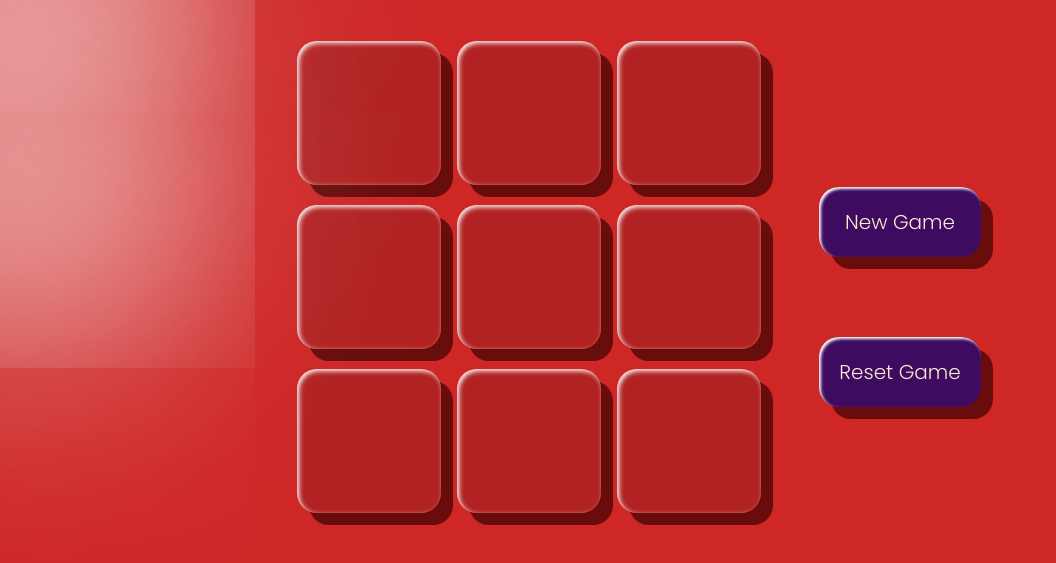
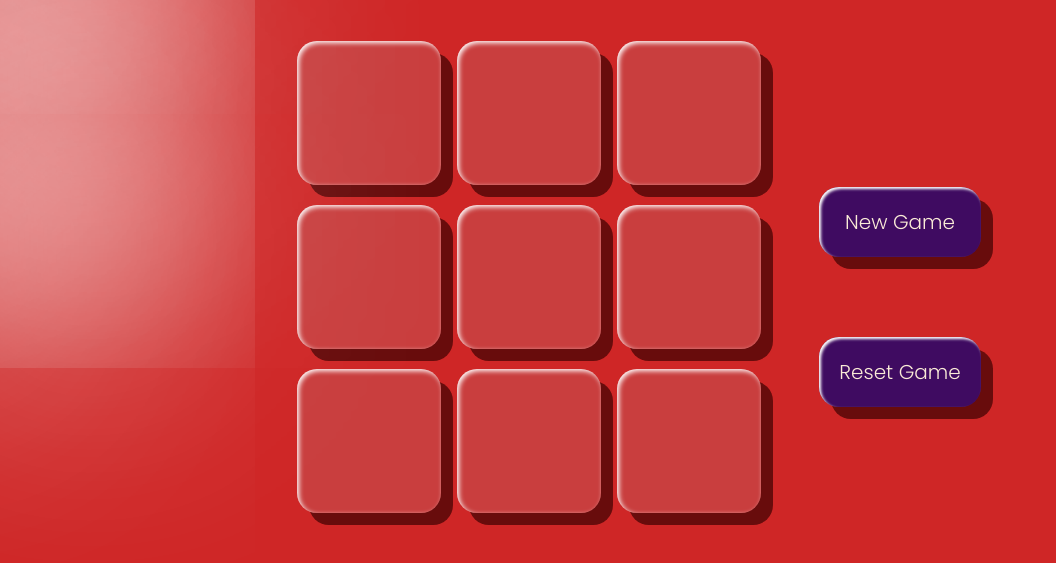
Before and after one commit to FinestWay/Tic-Tac-Toe, a plain HTML site: page index.html in a window 1280 px wide. Shown: the part 141-704 px from the top of the page, without its empty margins (0-1056 px from the left). Drawn offline with Linux system fonts and the light colour scheme.

Commit message:
restored changes

```diff
--- a/style.css
+++ b/style.css
@@ -115,7 +115,7 @@ main {
     cursor: pointer;
     color: rgb(219, 210, 210);
     font-size: 50px;
-    background-color: firebrick;
+    background-color: rgb(201, 62, 62);
     box-shadow: 12px 12px 00px 0px rgb(104, 12, 12),
     -600px -200px 300px 10px rgb(255, 255, 255),
     100px 300px 300px 7px rgb(189, 29, 56);
```
